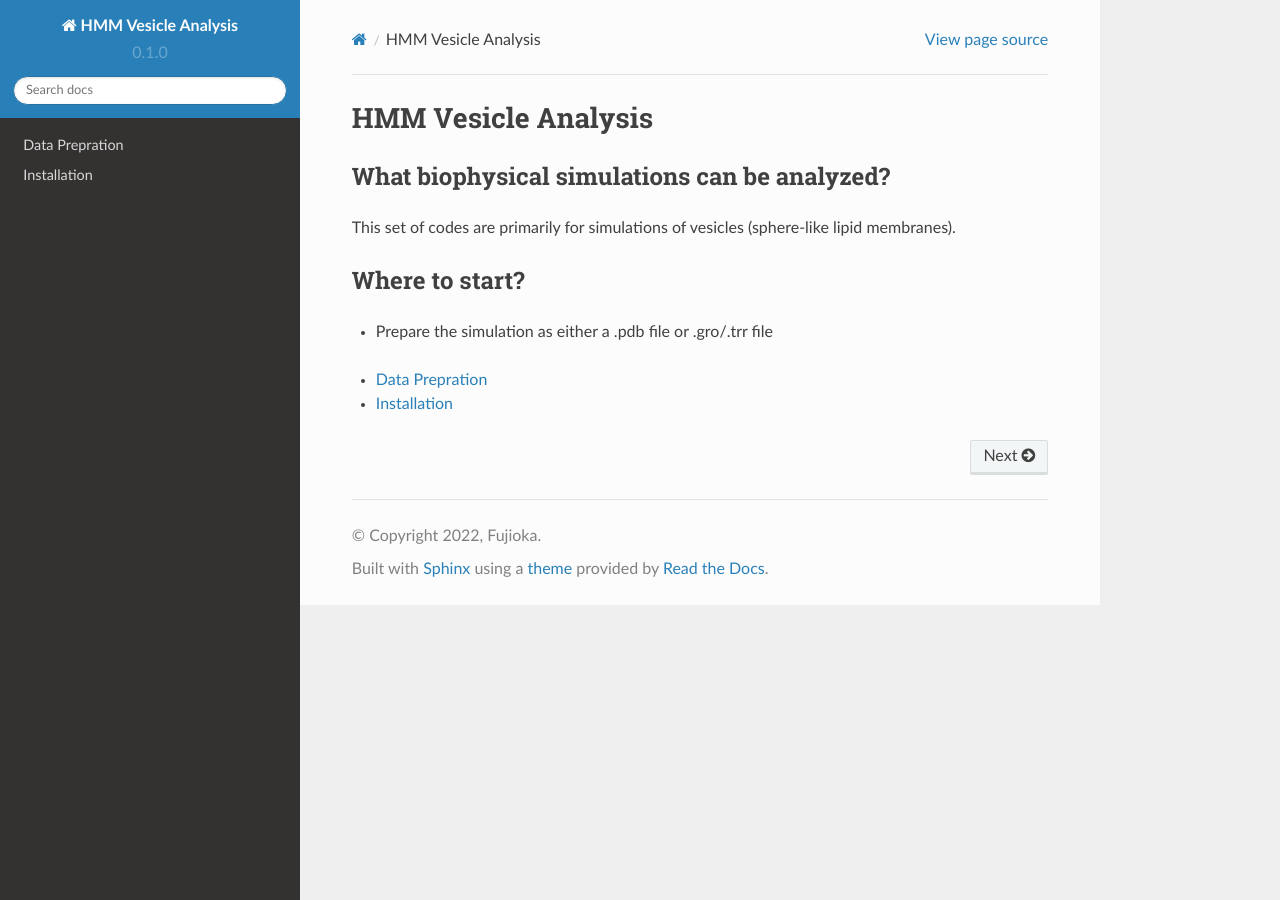
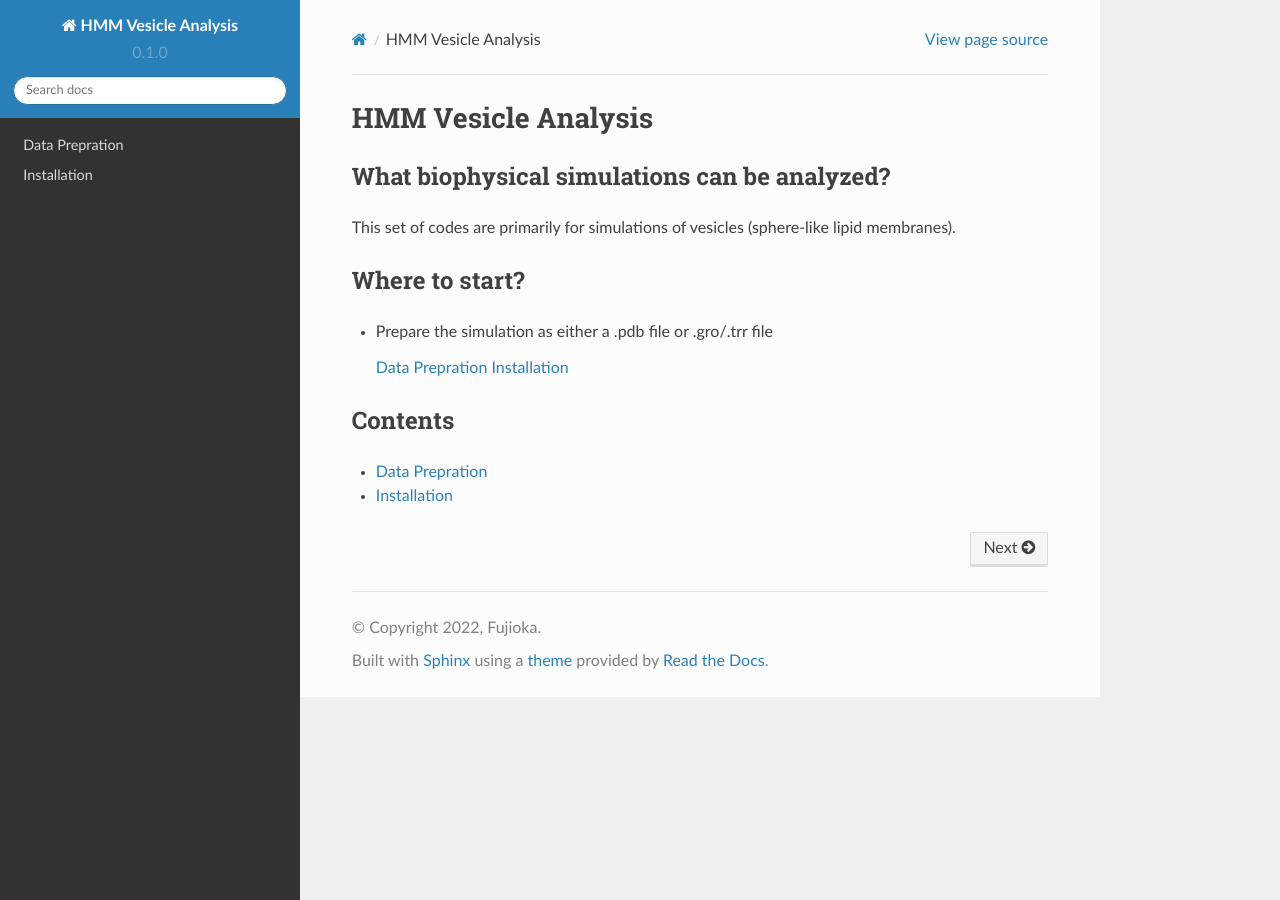
Before and after one commit to ka-zuumi/vesicle-HMM-analysis, a Sphinx documentation site: the page built from docs/index.rst, in a window 1280 px wide. Built offline with Sphinx 7.4.7 and the Read the Docs theme 2.0.0, drawn with Linux system fonts in a browser that asks for light colours.

Commit message:
Update index.rst

```diff
--- a/docs/index.rst
+++ b/docs/index.rst
@@ -11,6 +11,13 @@ Where to start?
 
 - Prepare the simulation as either a .pdb file or .gro/.trr file
 
+  :doc:`DataPreparation`
+  :doc:`Installation`
+
+
+Contents
+--------
+
 .. toctree::
 
    DataPreparation
```
